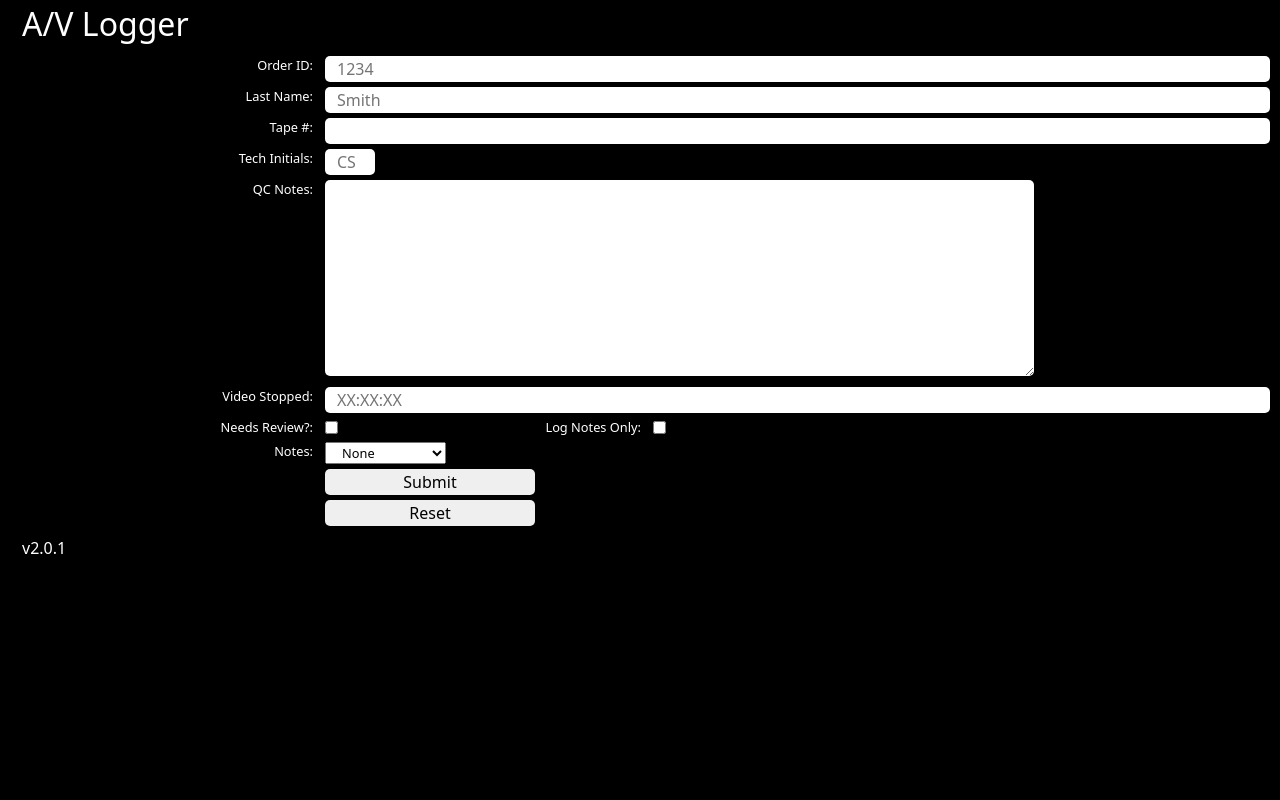
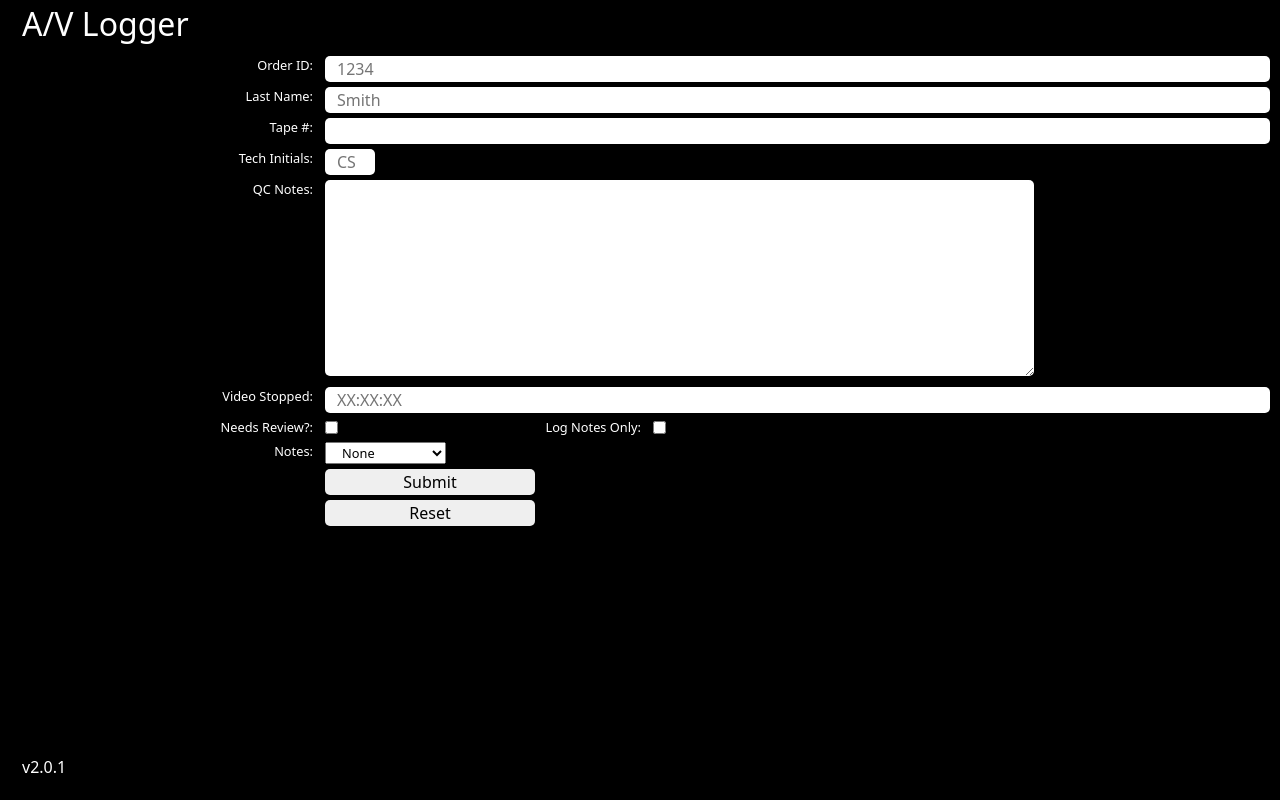
Before and after one commit to ChicagoScanningMG/Video-Transfer-Notes, a plain HTML site: page index.html in a window 1280 px wide. Drawn offline with nearby package versions, Linux system fonts and the light colour scheme; some packages are replaced by stand-ins of ours; a script that the page names is missing.

Commit message:
Added Version Number

```diff
--- a/stylesheet.css
+++ b/stylesheet.css
@@ -87,6 +87,11 @@ textarea {
 
 }
 
+#version-num{
+  position: fixed;
+  bottom: 0%;
+}
+
 
 /*
  * Header
```
